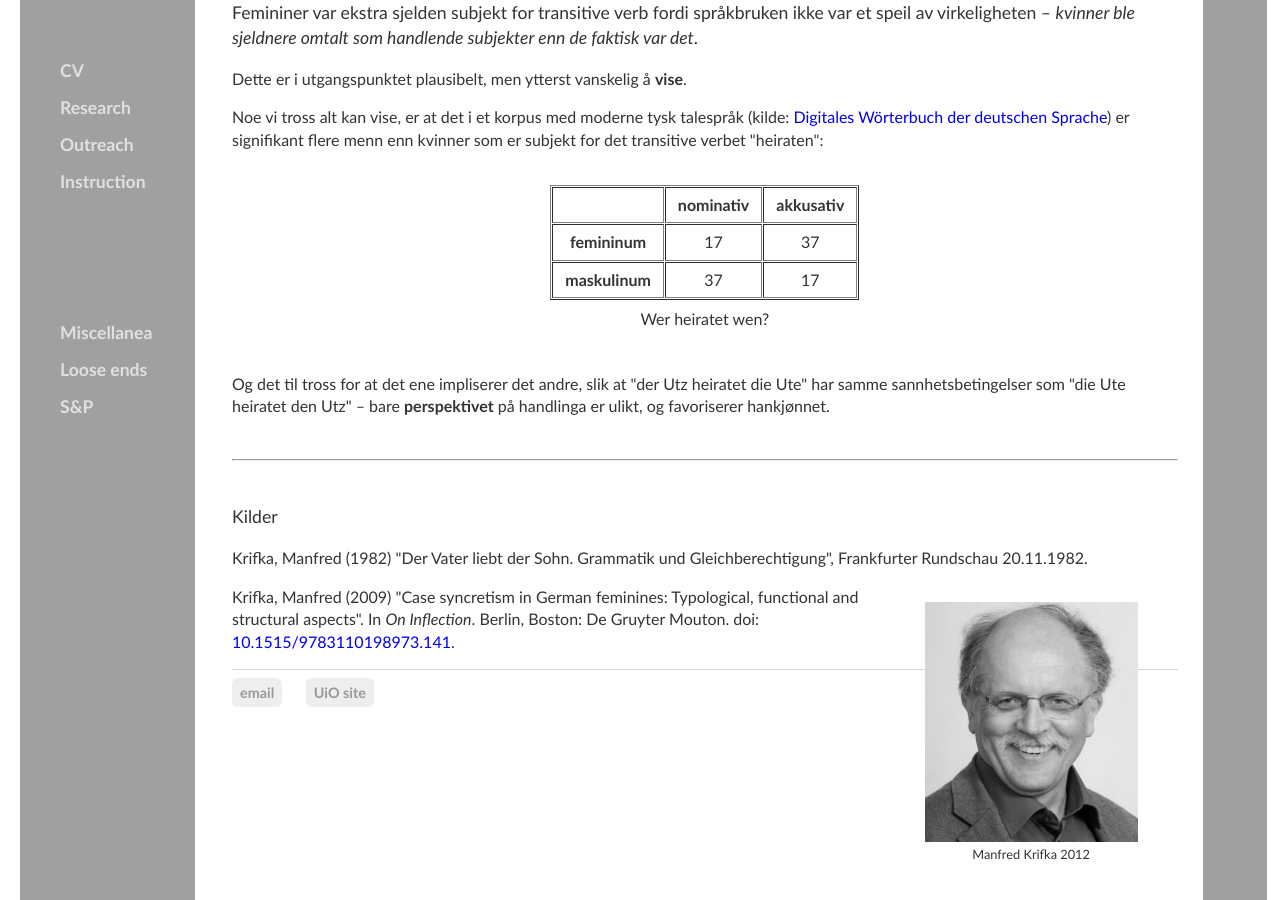
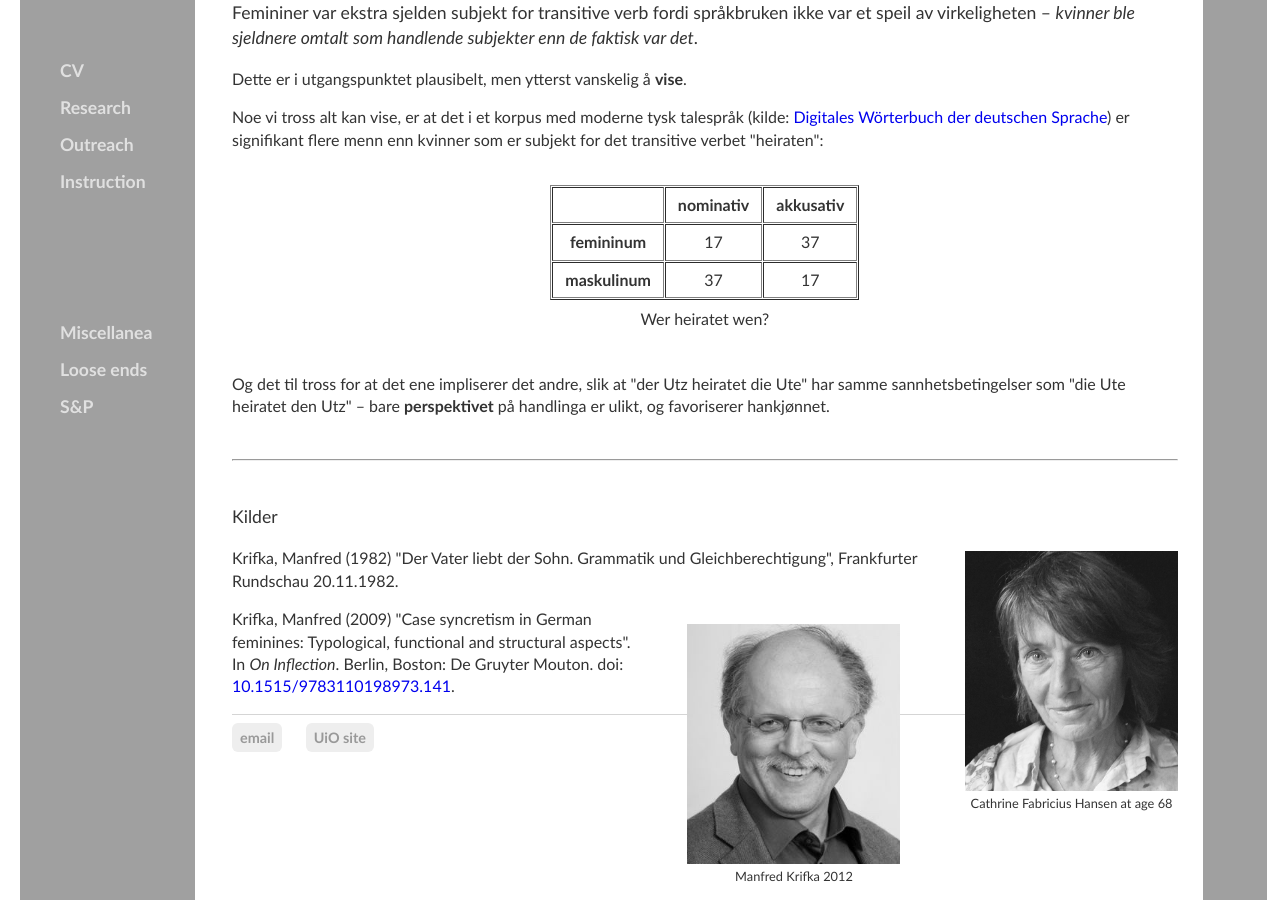
Before and after one commit to kjelljs/kjelljs.github.io, a Jekyll site: the page built from dissemination/kasus.html, in a window 1280 px wide and 900 px high, scrolled down 3237 px. Built offline with Jekyll 4.4.1, drawn with Linux system fonts in a browser that asks for light colours.

Commit message:
Update kasus.html

```diff
--- a/dissemination/kasus.html
+++ b/dissemination/kasus.html
@@ -191,6 +191,5 @@
 <hr />
 </br>
 <div class="ingress"><p>Kilder</p></div>
-<section><p>Krifka, Manfred (1982) "Der Vater liebt der Sohn. Grammatik und Gleichberechtigung", Frankfurter Rundschau 20.11.1982.</p><div style="float:right;"><figure class="rightfig;"><img src="/pics/krifka.jpg" style="height: 240px;" /><figcaption>Manfred Krifka 2012</figcaption></figure></div>
+<div style="float:right;"><figure class="rightfig"><img style="height:240px;" src="/pics/CFHgray.jpg"><figcaption>Cathrine Fabricius Hansen at age 68</figcaption></figure></div><p>Krifka, Manfred (1982) "Der Vater liebt der Sohn. Grammatik und Gleichberechtigung", Frankfurter Rundschau 20.11.1982.</p><div style="float:right;"><figure class="rightfig;"><img src="/pics/krifka.jpg" style="height: 240px;" /><figcaption>Manfred Krifka 2012</figcaption></figure></div>
 <p>Krifka, Manfred (2009) "Case syncretism in German feminines: Typological, functional and structural aspects". In <i>On Inflection</i>. Berlin, Boston: De Gruyter Mouton. doi: <a href="https://doi.org/10.1515/9783110198973.141">10.1515/9783110198973.141</a>.</p>
-</section>
```
